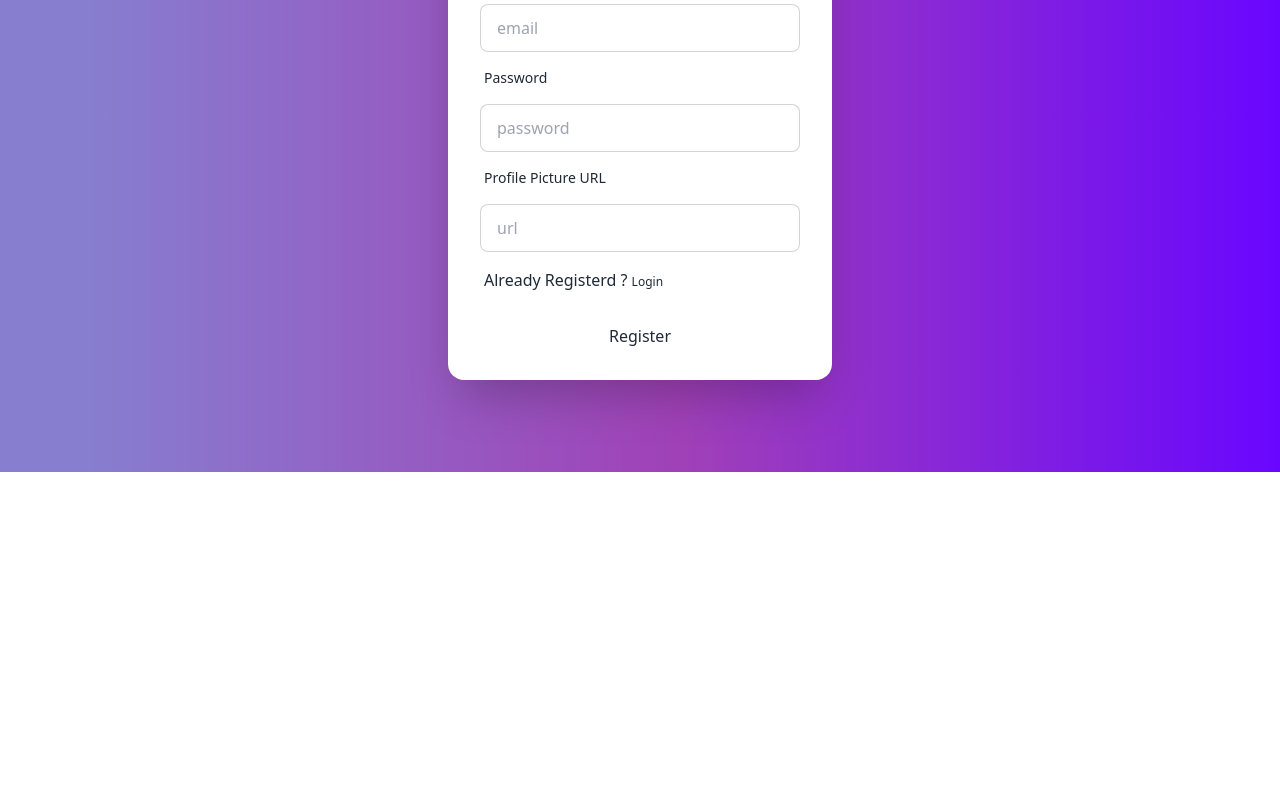
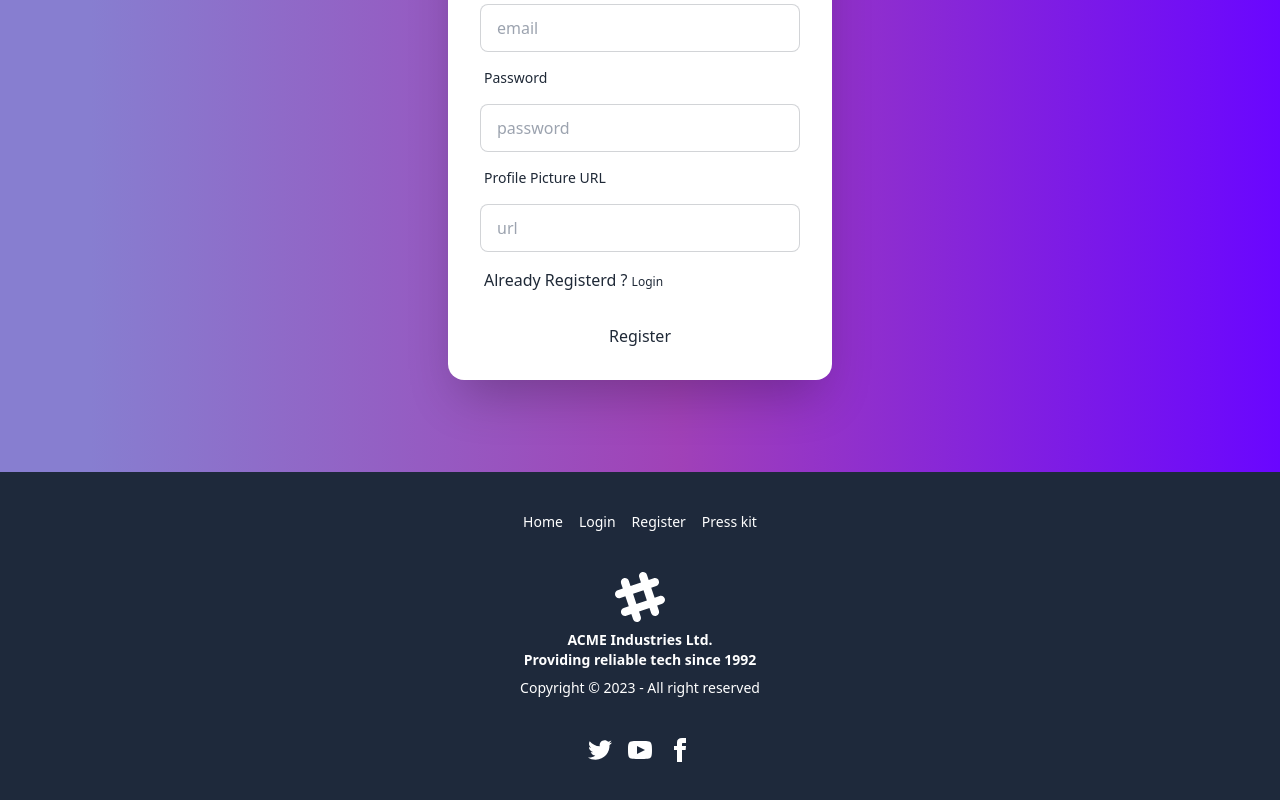
Before and after one commit to thamidtuhin74/chef-recipe-hunter, a React (Vite) app: page /register in a window 1280 px wide. Shown: the part 392-1192 px from the top of the page. Before the commit the page ends 864 px from the top, so only its background shows below. Built offline with nearby package versions, Linux system fonts and the light colour scheme; no server answers.

Commit message:
card details route setup and dynamically showing the single chef data

```diff
--- /dev/null
+++ b/src/Components/CardDetails/CardDetails.jsx
@@ -0,0 +1,31 @@
+import React from 'react';
+import { Link, useLoaderData } from 'react-router-dom';
+import '../ChefCard/ChefCard.css'
+
+const CardDetails = () => {
+    const chefDetails = useLoaderData();
+    console.log(chefDetails);
+    return (
+        <div>
+            <div className="card bg-base-100 shadow-xl">
+                <figure className="card-img px-10 pt-10">
+                    <img src={chefDetails.img} alt="Shoes" className="mask mask-decagon" />
+                </figure>
+                <p id='likes' className='text-primary font-extrabold text-3xl'>{chefDetails.likes}</p>
+                <div className="card-body items-center">
+                    <h2 className="card-title">{chefDetails.name}!</h2>
+                    <p><span className='font-bold'>Number Of Recipes :</span> {chefDetails.numberOfRecipes}</p>
+                    <p><span className='font-bold'>Years Of Experience :</span> {chefDetails.yearsOfExperience}</p>
+
+                    <div className="card-actions">
+                    <Link to={`/card-details/${chefDetails.id}`}>
+                        <button className="btn btn-primary">Add To Fabourite</button>
+                    </Link>
+                    </div>
+                </div>
+            </div>
+        </div>
+    );
+};
+
+export default CardDetails;
--- a/src/Components/ChefCard/ChefCard.css
+++ b/src/Components/ChefCard/ChefCard.css
@@ -1,8 +1,10 @@
 .card-img{
     margin-top: 20px;
-    height: 350px;
+    height: 300px;
+    width: 300px;
 }
 .card-img img{
+    text-align: center;
     height: 100%;
     width: 100%;
 }
--- a/src/Components/ChefCard/ChefCard.jsx
+++ b/src/Components/ChefCard/ChefCard.jsx
@@ -1,9 +1,10 @@
 import React from 'react';
 import './ChefCard.css';
+import { Link } from 'react-router-dom';
 const ChefCard = ({chef}) => {
     return (
         <div>
-            <div className="card bg-base-100 shadow-xl">
+            <div className="card flex align-middle items-center bg-base-100 shadow-xl">
                 <figure className="card-img px-10 pt-10">
                     <img src={chef.img} alt="Shoes" className="mask mask-decagon" />
                 </figure>
@@ -14,25 +15,11 @@
                     <p><span className='font-bold'>Years Of Experience :</span> {chef.yearsOfExperience}</p>
 
                     <div className="card-actions">
-                    <button className="btn btn-primary">Buy Now</button>
+                    <Link to={`/card-details/${chef.id}`}>
+                        <button className="btn btn-primary">View Recipes</button></Link>
                     </div>
                 </div>
             </div>
-            {/* <h2>{chef.name}</h2> */}
-            {/* <div className="card w-96 bg-base-100 shadow-xl">
-                <figure className="px-10 pt-10">
-                    <img src={chef.img} alt="Shoes" className="rounded-xl" />
-                </figure>
-                <div className="card-body items-center">
-                    <h2 className="card-title">{chef.name}!</h2>
-                    <p><span className='font-bold'>Number Of Recipes :</span> {chef.numberOfRecipes}</p>
-                    <p><span className='font-bold'>Years Of Experience :</span> {chef.yearsOfExperience}</p>
-
-                    <div className="card-actions">
-                    <button className="btn btn-primary">Buy Now</button>
-                    </div>
-                </div>
-            </div> */}
 
 
         </div>
--- /dev/null
+++ b/src/Components/Footer/Footer.jsx
@@ -0,0 +1,33 @@
+import React from 'react';
+import { Link } from 'react-router-dom';
+
+const Footer = () => {
+    return (
+        <div>
+            <footer className="footer footer-center p-10 bg-slate-800 text-primary-content">
+            <div className="grid grid-flow-col gap-4">
+                <Link to={'/'} className="link link-hover">Home</Link>
+                <Link to={"/login"} className="link link-hover">Login</Link>
+                <Link to={'/register'} className="link link-hover">Register</Link>
+                <Link to={'/'} className="link link-hover">Press kit</Link>
+            </div>
+                <div>
+                    <svg width="50" height="50" viewBox="0 0 24 24" xmlns="http://www.w3.org/2000/svg" fillRule="evenodd" clipRule="evenodd" className="inline-block fill-current"><path d="M22.672 15.226l-2.432.811.841 2.515c.33 1.019-.209 2.127-1.23 2.456-1.15.325-2.148-.321-2.463-1.226l-.84-2.518-5.013 1.677.84 2.517c.391 1.203-.434 2.542-1.831 2.542-.88 0-1.601-.564-1.86-1.314l-.842-2.516-2.431.809c-1.135.328-2.145-.317-2.463-1.229-.329-1.018.211-2.127 1.231-2.456l2.432-.809-1.621-4.823-2.432.808c-1.355.384-2.558-.59-2.558-1.839 0-.817.509-1.582 1.327-1.846l2.433-.809-.842-2.515c-.33-1.02.211-2.129 1.232-2.458 1.02-.329 2.13.209 2.461 1.229l.842 2.515 5.011-1.677-.839-2.517c-.403-1.238.484-2.553 1.843-2.553.819 0 1.585.509 1.85 1.326l.841 2.517 2.431-.81c1.02-.33 2.131.211 2.461 1.229.332 1.018-.21 2.126-1.23 2.456l-2.433.809 1.622 4.823 2.433-.809c1.242-.401 2.557.484 2.557 1.838 0 .819-.51 1.583-1.328 1.847m-8.992-6.428l-5.01 1.675 1.619 4.828 5.011-1.674-1.62-4.829z"></path></svg>
+                    <p className="font-bold">
+                    ACME Industries Ltd. <br/>Providing reliable tech since 1992
+                    </p>
+                    <p>Copyright © 2023 - All right reserved</p>
+                </div>
+                <div>
+                    <div className="grid grid-flow-col gap-4">
+                    <a><svg xmlns="http://www.w3.org/2000/svg" width="24" height="24" viewBox="0 0 24 24" className="fill-current"><path d="M24 4.557c-.883.392-1.832.656-2.828.775 1.017-.609 1.798-1.574 2.165-2.724-.951.564-2.005.974-3.127 1.195-.897-.957-2.178-1.555-3.594-1.555-3.179 0-5.515 2.966-4.797 6.045-4.091-.205-7.719-2.165-10.148-5.144-1.29 2.213-.669 5.108 1.523 6.574-.806-.026-1.566-.247-2.229-.616-.054 2.281 1.581 4.415 3.949 4.89-.693.188-1.452.232-2.224.084.626 1.956 2.444 3.379 4.6 3.419-2.07 1.623-4.678 2.348-7.29 2.04 2.179 1.397 4.768 2.212 7.548 2.212 9.142 0 14.307-7.721 13.995-14.646.962-.695 1.797-1.562 2.457-2.549z"></path></svg></a>
+                    <a><svg xmlns="http://www.w3.org/2000/svg" width="24" height="24" viewBox="0 0 24 24" className="fill-current"><path d="M19.615 3.184c-3.604-.246-11.631-.245-15.23 0-3.897.266-4.356 2.62-4.385 8.816.029 6.185.484 8.549 4.385 8.816 3.6.245 11.626.246 15.23 0 3.897-.266 4.356-2.62 4.385-8.816-.029-6.185-.484-8.549-4.385-8.816zm-10.615 12.816v-8l8 3.993-8 4.007z"></path></svg></a>
+                    <a><svg xmlns="http://www.w3.org/2000/svg" width="24" height="24" viewBox="0 0 24 24" className="fill-current"><path d="M9 8h-3v4h3v12h5v-12h3.642l.358-4h-4v-1.667c0-.955.192-1.333 1.115-1.333h2.885v-5h-3.808c-3.596 0-5.192 1.583-5.192 4.615v3.385z"></path></svg></a>
+                    </div>
+                </div>
+            </footer>
+        </div>
+    );
+};
+
+export default Footer;
--- a/src/Layouts/Main/Main.jsx
+++ b/src/Layouts/Main/Main.jsx
@@ -1,12 +1,14 @@
 import React from 'react';
 import { Outlet } from 'react-router-dom';
 import Header from '../../Components/Header/Header';
+import Footer from '../../Components/Footer/Footer';
 
 const Main = () => {
     return (
         <div>
             <Header></Header>
             <Outlet></Outlet>
+            <Footer></Footer>
         </div>
     );
 };
--- a/src/Pages/Home/Home.jsx
+++ b/src/Pages/Home/Home.jsx
@@ -34,8 +34,6 @@
                 </div>
             </div>
 
-
-
         </div>
     );
 };
--- a/src/Routers/Routes.jsx
+++ b/src/Routers/Routes.jsx
@@ -6,6 +6,7 @@
 import Main from "../Layouts/Main/Main";
 import Login from "../Pages/Login/Login";
 import Register from "../Pages/Register/Register";
+import CardDetails from "../Components/CardDetails/CardDetails";
 
   const router = createBrowserRouter([
     {
@@ -24,6 +25,12 @@
         {
             path: "/register",
             element: <Register></Register>
+        },
+        {
+            path: "/card-details/:chefID",
+            element: <CardDetails></CardDetails>,
+            loader: ({params})=> fetch(`https://chef-recipe-hunter-server-thamidtuhin74.vercel.app/chefs/${params.chefID}`)
+
         }
 
       ]
```
